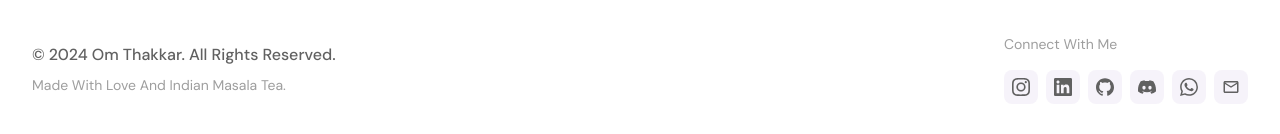
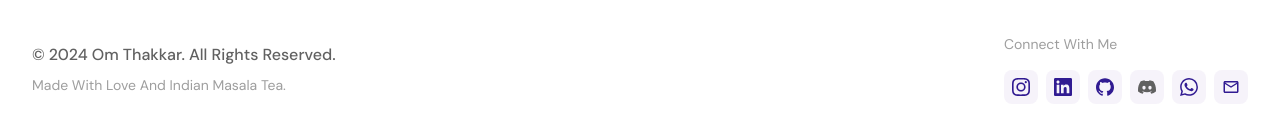
Before and after one commit to OmThakkar/portfolio, a React (Vite) app: page / in a window 1280 px wide. Shown: the part 4045-4179 px from the top of the page. Built offline with nearby package versions, Linux system fonts and the light colour scheme.

Commit message:
Fix: Style Changes in Footer

```diff
--- a/src/components/Footer.jsx
+++ b/src/components/Footer.jsx
@@ -24,12 +24,12 @@ const Footer = () => {
           Connect With Me
         </p>
       <div className="flex items-center gap-2">
-        <a href="https://www.instagram.com/omthakkar343/#" target="_blank" className="p-2 bg-deep-purple-50/50 dark:bg-deep-purple-50/10 rounded-lg hover:bg-deep-purple-400 dark:hover:bg-deep-purple-400 hover:text-white transition-all duration-100 ease-in-out"><SiInstagram size={18}/></a>
-        <a href="https://www.linkedin.com/in/omthakkar343/" target="_blank" className="p-2 bg-deep-purple-50/50 dark:bg-deep-purple-50/10 rounded-lg hover:bg-deep-purple-400 dark:hover:bg-deep-purple-400 hover:text-white transition-all duration-100 ease-in-out"><SiLinkedin size={18}/></a>
-        <a href="https://github.com/OmThakkar" target="_blank" className="p-2 bg-deep-purple-50/50 dark:bg-deep-purple-50/10 rounded-lg hover:bg-deep-purple-400 dark:hover:bg-deep-purple-400 hover:text-white transition-all duration-100 ease-in-out"><SiGithub size={18}/></a>
+        <a href="https://www.instagram.com/omthakkar343/#" target="_blank" className="text-deep-purple-900 dark:text-deep-purple-100 p-2 bg-deep-purple-50/50 dark:bg-deep-purple-50/10 rounded-lg hover:bg-deep-purple-400 dark:hover:bg-deep-purple-400 hover:text-white transition-all duration-100 ease-in-out"><SiInstagram size={18}/></a>
+        <a href="https://www.linkedin.com/in/omthakkar343/" target="_blank" className="text-deep-purple-900 dark:text-deep-purple-100 p-2 bg-deep-purple-50/50 dark:bg-deep-purple-50/10 rounded-lg hover:bg-deep-purple-400 dark:hover:bg-deep-purple-400 hover:text-white transition-all duration-100 ease-in-out"><SiLinkedin size={18}/></a>
+        <a href="https://github.com/OmThakkar" target="_blank" className="text-deep-purple-900 dark:text-deep-purple-100 p-2 bg-deep-purple-50/50 dark:bg-deep-purple-50/10 rounded-lg hover:bg-deep-purple-400 dark:hover:bg-deep-purple-400 hover:text-white transition-all duration-100 ease-in-out"><SiGithub size={18}/></a>
         <a href="https://discordapp.com/users/omthakkar" target="_blank" className="p-2 bg-deep-purple-50/50 dark:bg-deep-purple-50/10 rounded-lg hover:bg-deep-purple-400 dark:hover:bg-deep-purple-400 hover:text-white transition-all duration-100 ease-in-out"><SiDiscord size={18}/></a>
-        <a href="https://wa.me/917448158105" target="_blank" className="p-2 bg-deep-purple-50/50 dark:bg-deep-purple-50/10 rounded-lg hover:bg-deep-purple-400 dark:hover:bg-deep-purple-400 hover:text-white transition-all duration-100 ease-in-out"><SiWhatsapp size={18}/></a>
-        <a href="mailto:craftedbyom@gmail.com" target="_blank" className="p-2 bg-deep-purple-50/50 dark:bg-deep-purple-50/10 rounded-lg hover:bg-deep-purple-400 dark:hover:bg-deep-purple-400 hover:text-white transition-all duration-100 ease-in-out"><MdOutlineMailOutline size={18}/></a>
+        <a href="https://wa.me/917448158105" target="_blank" className="text-deep-purple-900 dark:text-deep-purple-100 p-2 bg-deep-purple-50/50 dark:bg-deep-purple-50/10 rounded-lg hover:bg-deep-purple-400 dark:hover:bg-deep-purple-400 hover:text-white transition-all duration-100 ease-in-out"><SiWhatsapp size={18}/></a>
+        <a href="mailto:craftedbyom@gmail.com" target="_blank" className="text-deep-purple-900 dark:text-deep-purple-100 p-2 bg-deep-purple-50/50 dark:bg-deep-purple-50/10 rounded-lg hover:bg-deep-purple-400 dark:hover:bg-deep-purple-400 hover:text-white transition-all duration-100 ease-in-out"><MdOutlineMailOutline size={18}/></a>
       </div>
       </div>
     </footer>
```
